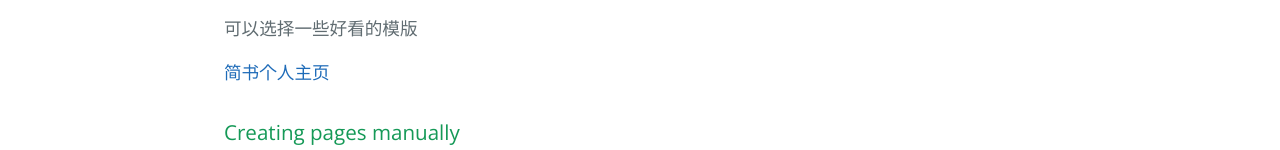
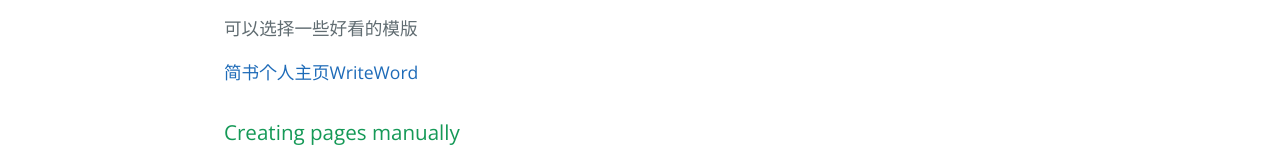
Before and after one commit to lxx2013/lxx2013.github.com, a plain HTML site: page index.html in a window 1280 px wide. Shown: the part 521-671 px from the top of the page. Drawn offline with nearby package versions, Linux system fonts and the light colour scheme.

Commit message:
Update index.html

```diff
--- a/index.html
+++ b/index.html
@@ -70,7 +70,7 @@
 <a id="designer-templates" class="anchor" href="#designer-templates" aria-hidden="true"><span aria-hidden="true" class="octicon octicon-link"></span></a>Designer Templates</h3>
 
 <p>可以选择一些好看的模版</p>
-<a href="http://www.jianshu.com/users/4dedf2e03a2d/latest_articles" target="_blank">简书个人主页</a>
+<a href="http://www.jianshu.com/users/4dedf2e03a2d/latest_articles" target="_blank">简书个人主页</a><a href='WriteWord.html'>WriteWord</a>
 
 <h3>
 <a id="creating-pages-manually" class="anchor" href="#creating-pages-manually" aria-hidden="true"><span aria-hidden="true" class="octicon octicon-link"></span></a>Creating pages manually</h3>
```
